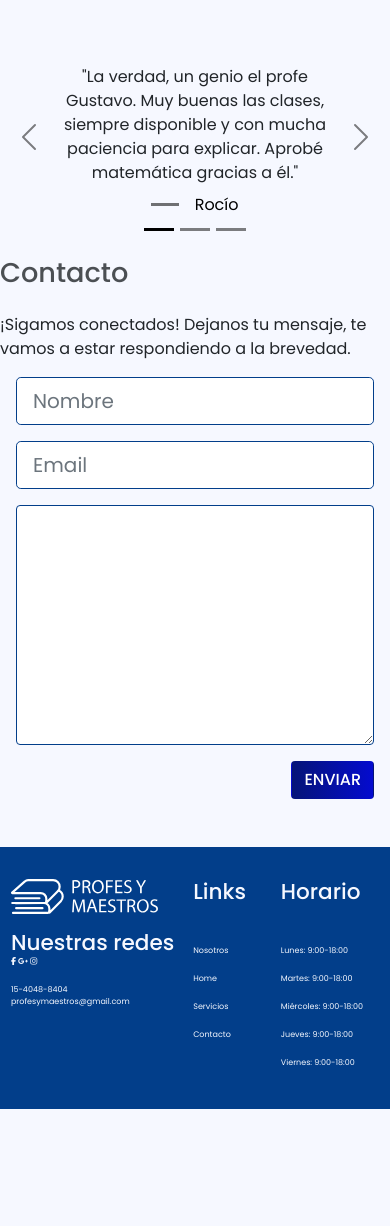
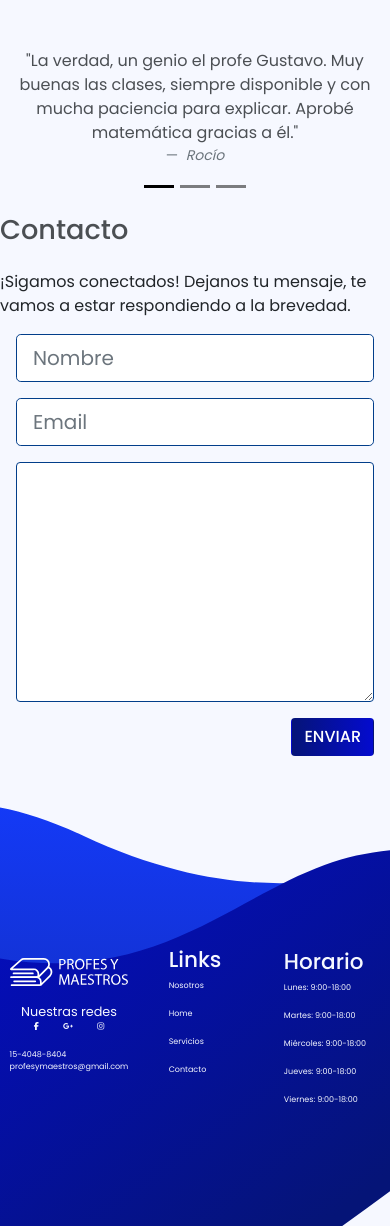
Before and after one commit to ErneDainesi/profesores-y-maestros, a website: page index.html in a window 390 px wide. Shown: the part 1560-2786 px from the top of the page. Before the commit the page ends 2669 px from the top, so only its background shows below. Drawn offline with nearby package versions, Linux system fonts and the light colour scheme; files whose address does not match are found by name.

Commit message:
actualizo footer mobile

```diff
--- a/assets/sass/components/_footer.scss
+++ b/assets/sass/components/_footer.scss
@@ -1,14 +1,16 @@
 @use '../abstracts/' as *;
 
-footer {
-	background-color: $blue-500;
+.footer {
+	background-image: url("../images/footer-bg.svg");
+	background-repeat: no-repeat;
+	background-size: 55rem;
 	margin-top: 2rem;
+	background-position: top center;
+	height: 50vh;
 	font-size: 0.5rem;
-	display: flex;
-	flex-direction: row;
-	align-items: center;
-	justify-content: space-evenly;
-	padding: 2rem 0.5rem;
+	display: grid;
+	grid-template-columns: repeat(3, 1fr);
+	place-items: center;
 	.footer-logo,
 	.footer-links,
 	.footer-social-media,
@@ -22,9 +24,9 @@ footer {
 		display: flex;
 		flex-direction: column;
 		gap: 1rem;
-		align-self: flex-start;
+		padding-left: .5rem;
 		&-logo {
-			max-width: 90%;
+			min-width: 90%;
 		}
 		&-contact {
 			color: $white;
@@ -32,7 +34,16 @@ footer {
 		&-social-media {
 			display: block;
 			color: $white;
+			white-space: nowrap;
+			p {
+				font-size: .8rem;
+				text-align: center;
+			}
 			.social-media-links {
+				display: flex;
+				flex-direction: row;
+				justify-content: space-evenly;
+				align-items: center;
 				.social-media-link {
 					color: $white;
 				}
@@ -56,13 +67,18 @@ footer {
 	}
 	.footer-links,
 	.footer-time {
-		align-self: flex-start;
+		display: flex;
+		flex-direction: column;
+		align-items: flex-start;
+		justify-content: center;
+		bottom: 0;
 		margin: 0 1rem;
-		h4 {
-			margin-bottom: 2rem;
-		}
 	}
 	.footer-time {
+		white-space: nowrap;
+		h4 {
+			margin-top: 2rem;
+		}
 		p {
 			margin: 0.5rem 0;
 		}
@@ -74,15 +90,55 @@ footer {
 
 @media screen and (min-width: 992px) {
 	footer {
+		align-items: flex-start;
+		padding: 5rem;
 		.footer-mobile {
 			display: none;
 		}
 		.footer-logo,
-		.footer-contact {
+		.footer-contact,
+		.footer-social-media {
 			display: block;
 		}
-		.footer-logo {
-			max-width: 25%;
+
+		.footer-social-media {
+			.footer-logo {
+				min-width: 100%;
+			}
+			display: flex;
+			flex-direction: column;
+			align-items: center;
+			justify-content: center;
+			gap: 1.5rem;
+		}
+		.social-media-links {
+			display: flex;
+			flex-direction: row;
+			justify-content: space-between;
+			align-items: center;
+			width: 100%;
+			.social-media-link {
+				color: $white;
+				font-size: 1rem;
+			}
+		}
+
+		.footer-links {
+			.footer-link {
+				font-size: 1rem;
+			}
+		}
+		.footer-time {
+			font-size: 1rem;
+		}
+		.footer-contact {
+			h4 {
+				margin-bottom: 1rem;
+			}
+			font-size: 1rem;
+			display: flex;
+			flex-direction: column;
+			gap: 1rem;
 		}
 	}
 }
--- a/assets/sass/sections/_home.scss
+++ b/assets/sass/sections/_home.scss
@@ -76,7 +76,8 @@
 				}
 				.btn {
 					align-self: flex-start;
-					padding: 0.5rem 3rem;
+					padding: .8rem 5rem;
+					border-radius: .5rem;
 				}
 				.header-sub-title {
 					font-size: 1.5rem;
--- a/assets/sass/sections/_opinions.scss
+++ b/assets/sass/sections/_opinions.scss
@@ -1,23 +1,22 @@
 #opinions {
 	text-align: center;
-	.carousel {
-		.carousel-inner {
-			.carousel-item {
-				.carousel-opinion {
-					padding: 3rem;
-					margin-bottom: 1.5rem;
-				}
-				.carousel-caption {
-					display: flex;
-					flex-direction: row;
-					align-items: center;
-					justify-content: center;
-					.carousel-quote {
-						display: inline-block;
-						background-color: rgba(black, 0.55);
-						height: 0.187rem;
-						width: 1.7rem;
-						margin-right: 1rem;
+}
+
+@media screen and (max-width: 992px) {
+	#carouselExampleDark > button.carousel-control-next > span.carousel-control-next-icon,
+	#carouselExampleDark > button.carousel-control-prev > span.carousel-control-prev-icon {
+		display: none;
+	}
+	#opinions {
+		.carousel {
+			.carousel-inner {
+				padding: 2rem 0;
+				.carousel-item {
+					.opinions-quote {
+						p {
+							opacity: .8;
+							margin-bottom: 1rem;
+						}
 					}
 				}
 			}
--- a/index.html
+++ b/index.html
@@ -125,39 +125,34 @@
 				</div>
 				<div class="carousel-inner">
 					<div class="carousel-item active" data-bs-interval="10000">
-						<div class="carousel-opinion">
+						<blockquote class="opinions-quote">
 							<p>"La verdad, un genio el profe Gustavo. Muy buenas las clases, siempre disponible y con
 								mucha
 								paciencia para explicar. Aprobé matemática gracias a él."</p>
-						</div>
-						<div class="carousel-caption">
-							<div class="carousel-quote"></div>
-							<p class="carousel-customer-name">Rocío</p>
-						</div>
+							<footer class="blockquote-footer">
+								<cite>Rocío</cite>
+							</footer>
+						</blockquote>
 					</div>
 					<div class="carousel-item" data-bs-interval="2000">
-						<div class="carousel-opinion">
+						<blockquote class="opinions-quote">
 							<p>"La verdad, un genio el profe Gustavo. Muy buenas las clases, siempre disponible y con
 								mucha
 								paciencia para explicar. Aprobé matemática gracias a él."</p>
-						</div>
-						<div class="carousel-caption">
-							<div class="carousel-quote"></div>
-							<p class="carousel-customer-name">Rocío</p>
-						</div>
+							<footer class="blockquote-footer">
+								<cite>Rocío</cite>
+							</footer>
+						</blockquote>
 					</div>
 					<div class="carousel-item">
-						<div class="carousel-opinion">
+						<blockquote class="opinions-quote">
 							<p>"La verdad, un genio el profe Gustavo. Muy buenas las clases, siempre disponible y con
 								mucha
 								paciencia para explicar. Aprobé matemática gracias a él."</p>
-						</div>
-						<div class="carousel-caption">
-							<div class="carousel-quote"></div>
-							<div class="carousel-customer-name">
-								<p class="carousel-customer-name">Rocío</p>
-							</div>
-						</div>
+							<footer class="blockquote-footer">
+								<cite>Rocío</cite>
+							</footer>
+						</blockquote>
 					</div>
 				</div>
 				<button class="carousel-control-prev" type="button" data-bs-target="#carouselExampleDark"
@@ -196,13 +191,13 @@
 			</div>
 		</section>
 	</main>
-	<footer>
+	<footer class="footer">
 		<div class="footer-mobile">
 			<div class="logo footer-mobile-logo">
 				<img src="./assets/images//logo-blanco-profes-y-maestros.svg" alt="Logo profesores y maestros">
 			</div>
 			<div class="footer-mobile-social-media">
-				<h4>Nuestras redes</h4>
+				<p>Nuestras redes</p>
 				<div class="social-media-links">
 					<a class="social-media-link" href="" target="_blank">
 						<i class="fab fa-facebook-f"></i>
@@ -220,10 +215,10 @@
 				<p>profesymaestros@gmail.com</p>
 			</div>
 		</div>
-		<div class="logo footer-logo">
-			<img src="./assets/images//logo-blanco-profes-y-maestros.svg" alt="Logo profesores y maestros">
-		</div>
 		<div class="footer-social-media">
+			<div class="logo footer-logo">
+				<img src="./assets/images//logo-blanco-profes-y-maestros.svg" alt="Logo profesores y maestros">
+			</div>
 			<h4>Nuestras redes</h4>
 			<div class="social-media-links">
 				<a class="social-media-link" href="" target="_blank">
```
Also changed, not shown: assets/css/main.css, assets/images/footer-bg-editado.png (added), assets/images/footer-bg.svg (added), 1 other file.
